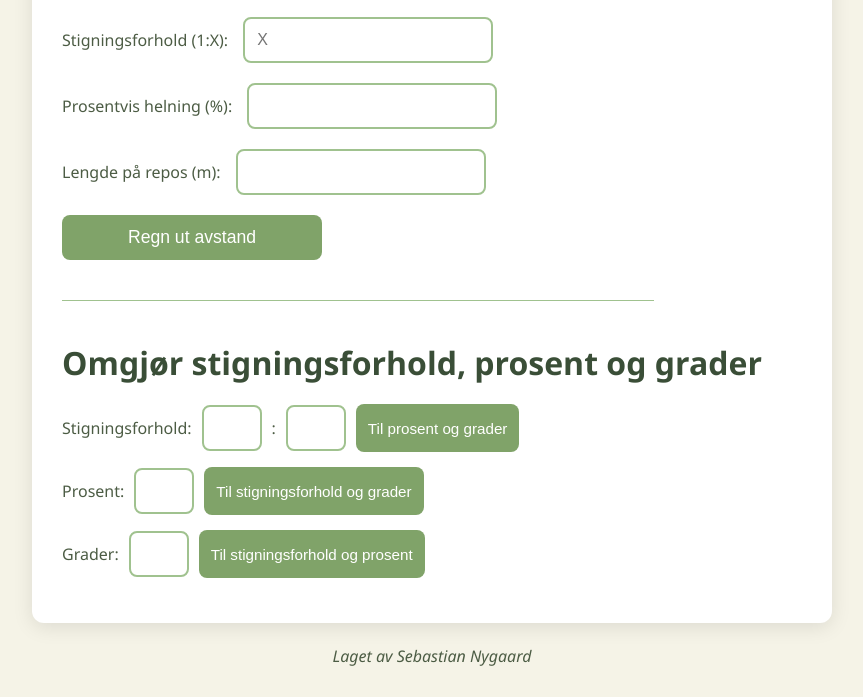
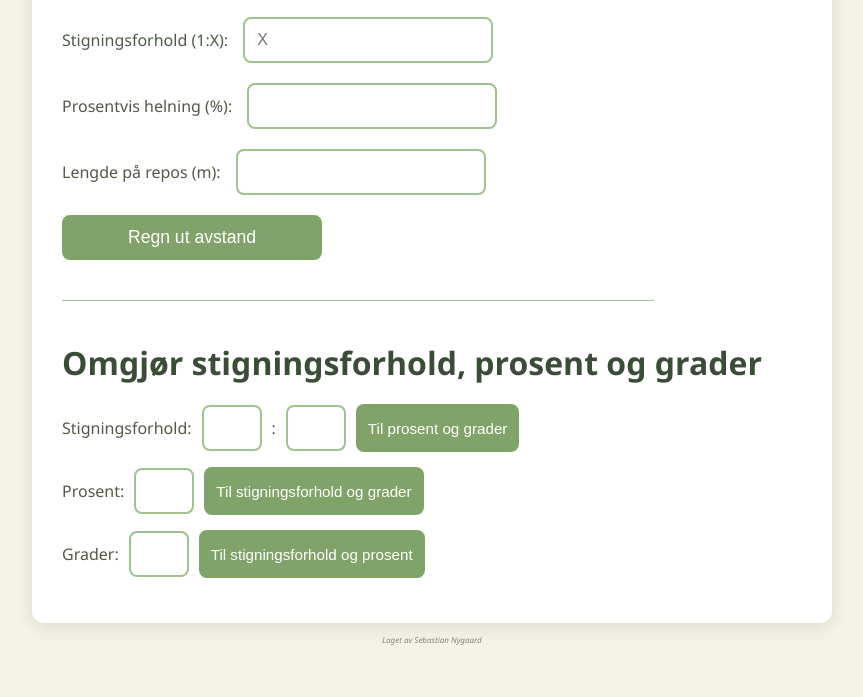
Before and after one commit to sebastiannygaard00/Landskapskalkulator, a plain HTML site: page index.html in a window 1280 px wide. Shown: the part 493-1190 px from the top of the page, without its empty margins (208-1071 px from the left). After the commit the page ends 1168 px from the top, so only its background shows below. Drawn offline with Linux system fonts and the light colour scheme.

Commit message:
Update index.html

```diff
--- a/index.html
+++ b/index.html
@@ -104,7 +104,7 @@
       opacity: 0.6;
     }
 
-    .laget-av {
+    .Laget-av {
       opacity: 0.7;
       font-size: 0.5rem;
     }
```
